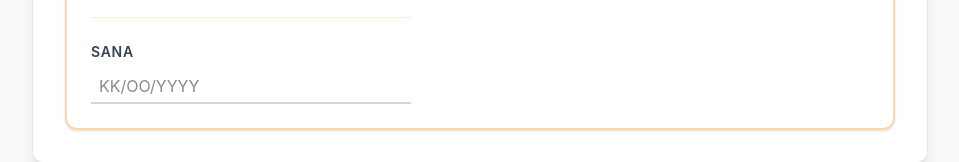
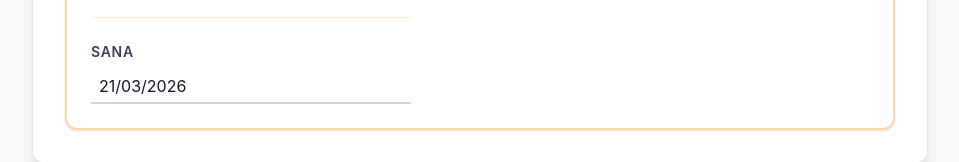
Before and after one commit to FarruxUralov/financial-worksheet, a React (Vite) app: page / in a window 1280 px wide. Shown: the part 1850-2012 px from the top of the page, without its empty margins (160-1119 px from the left). Built offline with nearby package versions, Linux system fonts and the light colour scheme.

Commit message:
feat: automatically set current date in Sana field

```diff
--- a/src/App.jsx
+++ b/src/App.jsx
@@ -6,6 +6,14 @@ import Stocks from './components/Stocks'
 import Investments from './components/Investments'
 import RealEstate from './components/RealEstate'
 import AdditionalSections from './components/AdditionalSections'
+
+const getCurrentDate = () => {
+  const now = new Date();
+  const day = String(now.getDate()).padStart(2, '0');
+  const month = String(now.getMonth() + 1).padStart(2, '0');
+  const year = now.getFullYear();
+  return `${day}/${month}/${year}`;
+};
 
 const initialData = {
   playerName: '',
@@ -36,13 +44,21 @@ const initialData = {
   debts: '',
   completedRounds: 0,
   notes: '',
-  date: ''
+  date: getCurrentDate()
 }
 
 export default function App() {
   const [data, setData] = useState(() => {
     const saved = localStorage.getItem('financialWorksheet')
-    return saved ? JSON.parse(saved) : initialData
+    if (saved) {
+      const parsed = JSON.parse(saved)
+      // If date is empty in saved data, provide current date
+      if (!parsed.date) {
+        return { ...parsed, date: getCurrentDate() }
+      }
+      return parsed
+    }
+    return initialData
   })
 
   const [isDarkMode, setIsDarkMode] = useState(() => {
@@ -66,7 +82,7 @@ export default function App() {
 
   const handleReset = () => {
     if (window.confirm('Barcha maydonlarni tozalashga ishonchingiz komilmi?')) {
-      setData(initialData)
+      setData({ ...initialData, date: getCurrentDate() })
     }
   }
 
```
